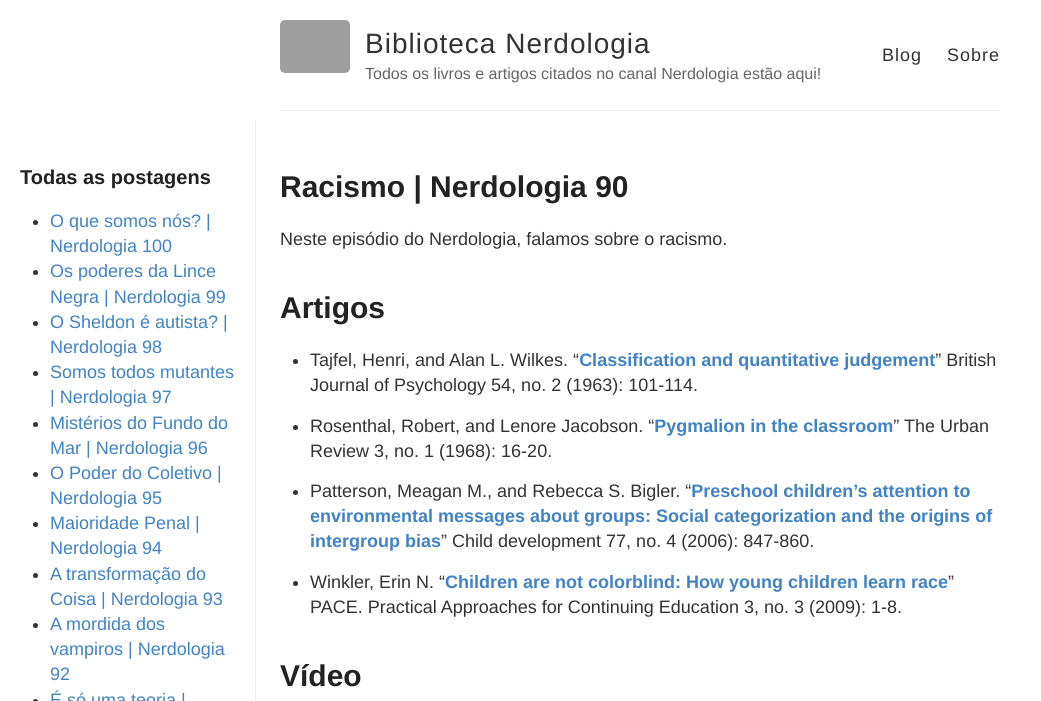
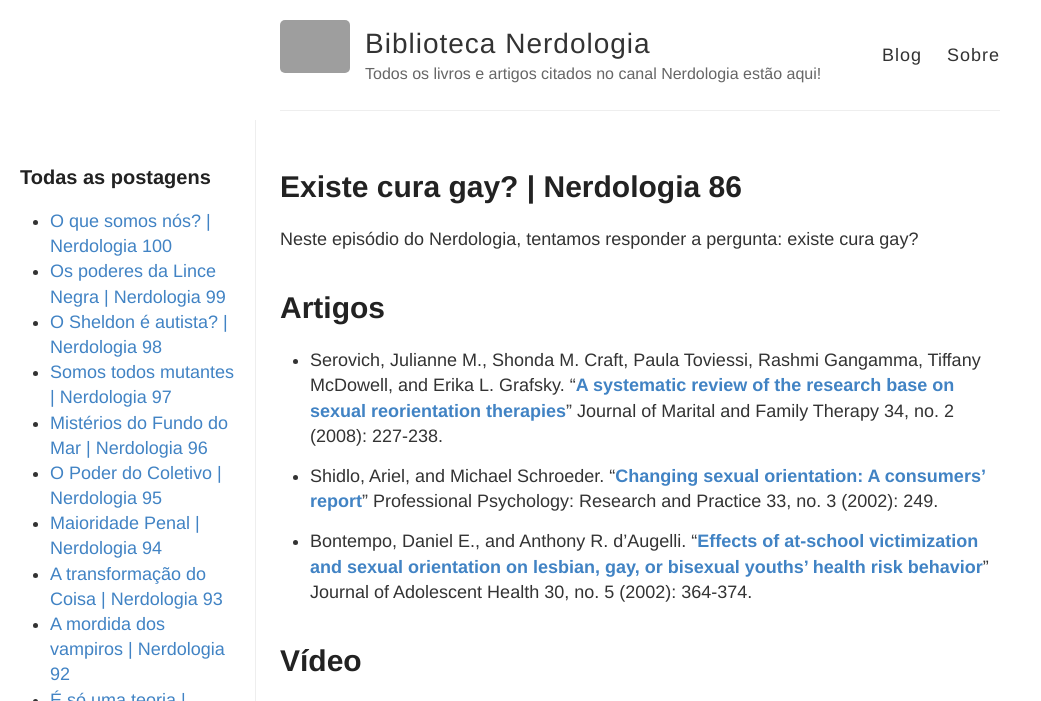
Before and after one commit to herodrigues/bibliotecanerdologia, a Jekyll site: the page built from _posts/2015-06-18-nerdologia86.md, in a window 1280 px wide and 1202 px high, cut to the strip 0-701 px from the top of the window. Shown: the whole strip, without its empty margins (0-1041 px from the left). Built offline with Jekyll 4.4.1, drawn with Linux system fonts in a browser that asks for light colours; Markdown is read by kramdown in place of the engine named in the settings; some of the changed text lies outside the part shown; grey boxes are pictures that could not be loaded.

```diff
--- a/_posts/2015-06-18-nerdologia86.md
+++ b/_posts/2015-06-18-nerdologia86.md
@@ -1,22 +1,20 @@
 ---
 layout: post
-title: Racismo | Nerdologia 90
+title: Existe cura gay? | Nerdologia 86
 ---
 
-Neste episódio do Nerdologia, falamos sobre o racismo.
+Neste episódio do Nerdologia, tentamos responder a pergunta: existe cura gay?
 
 Artigos
 =====
 
-- Tajfel, Henri, and Alan L. Wilkes. "[**Classification and quantitative judgement**](http://onlinelibrary.wiley.com/doi/10.1111/j.2044-8295.1963.tb00865.x/pdf)" British Journal of Psychology 54, no. 2 (1963): 101-114.
+- Serovich, Julianne M., Shonda M. Craft, Paula Toviessi, Rashmi Gangamma, Tiffany McDowell, and Erika L. Grafsky. "[**A systematic review of the research base on sexual reorientation therapies**](https://therapistlocator.net/imis15/Documents/Board/j.1752-0606.2008.00065.x.pdf)" Journal of Marital and Family Therapy 34, no. 2 (2008): 227-238.
 
-- Rosenthal, Robert, and Lenore Jacobson. "[**Pygmalion in the classroom**](https://www.uni-muenster.de/imperia/md/content/psyifp/aeechterhoff/sommersemester2012/schluesselstudiendersozialpsychologiea/rosenthal_jacobson_pygmalionclassroom_urbrev1968.pdf)" The Urban Review 3, no. 1 (1968): 16-20.
+- Shidlo, Ariel, and Michael Schroeder. "[**Changing sexual orientation: A consumers' report**](https://antigayfactcheck.files.wordpress.com/2012/10/changing_so_consumers_report_ashidlo_pprp_2002_249-259.pdf)" Professional Psychology: Research and Practice 33, no. 3 (2002): 249.
 
-- Patterson, Meagan M., and Rebecca S. Bigler. "[**Preschool children's attention to environmental messages about groups: Social categorization and the origins of intergroup bias**](https://projects.vrac.iastate.edu/REU2011/wp-content/uploads/2011/05/groupbias.pdf)" Child development 77, no. 4 (2006): 847-860.
-
-- Winkler, Erin N. "[**Children are not colorblind: How young children learn race**](https://www4dev.uwm.edu/letsci/africology/faculty/upload/children_colorblind.pdf)" PACE. Practical Approaches for Continuing Education 3, no. 3 (2009): 1-8.
+- Bontempo, Daniel E., and Anthony R. d’Augelli. "[**Effects of at-school victimization and sexual orientation on lesbian, gay, or bisexual youths’ health risk behavior**](http://www.sciencedirect.com.sci-hub.org/science/article/pii/S1054139X01004153)" Journal of Adolescent Health 30, no. 5 (2002): 364-374.
 
 Vídeo
 =====
 
-<iframe width="560" height="315" src="https://www.youtube.com/embed/qip5YJw-f9c" frameborder="0" allowfullscreen></iframe>
+<iframe width="560" height="315" src="https://www.youtube.com/embed/8zx8HXIZ-44" frameborder="0" allowfullscreen></iframe>
```
Also changed, not shown: _posts/2015-06-25-nerdologia87.md (+12 -8 lines), images/emotion.jpg (added).
